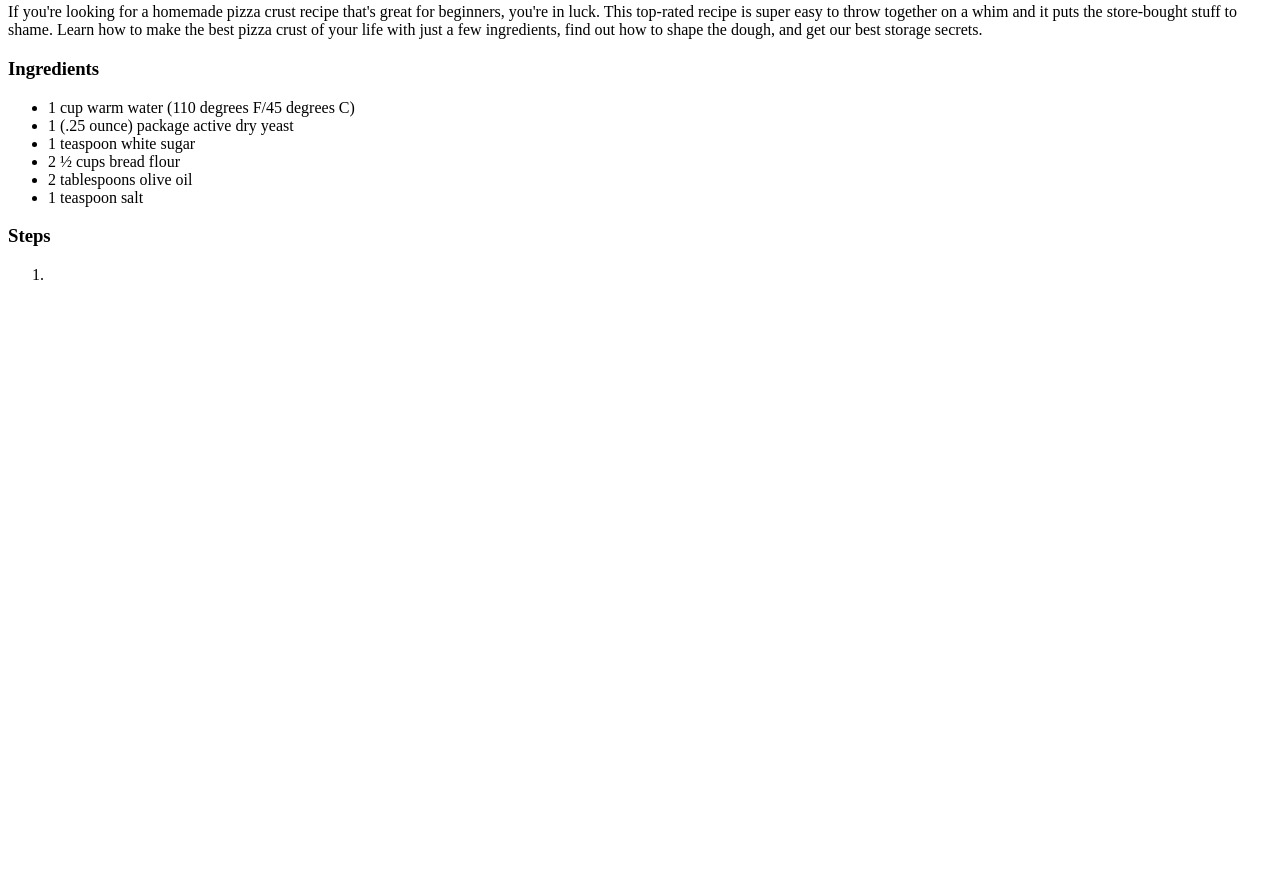
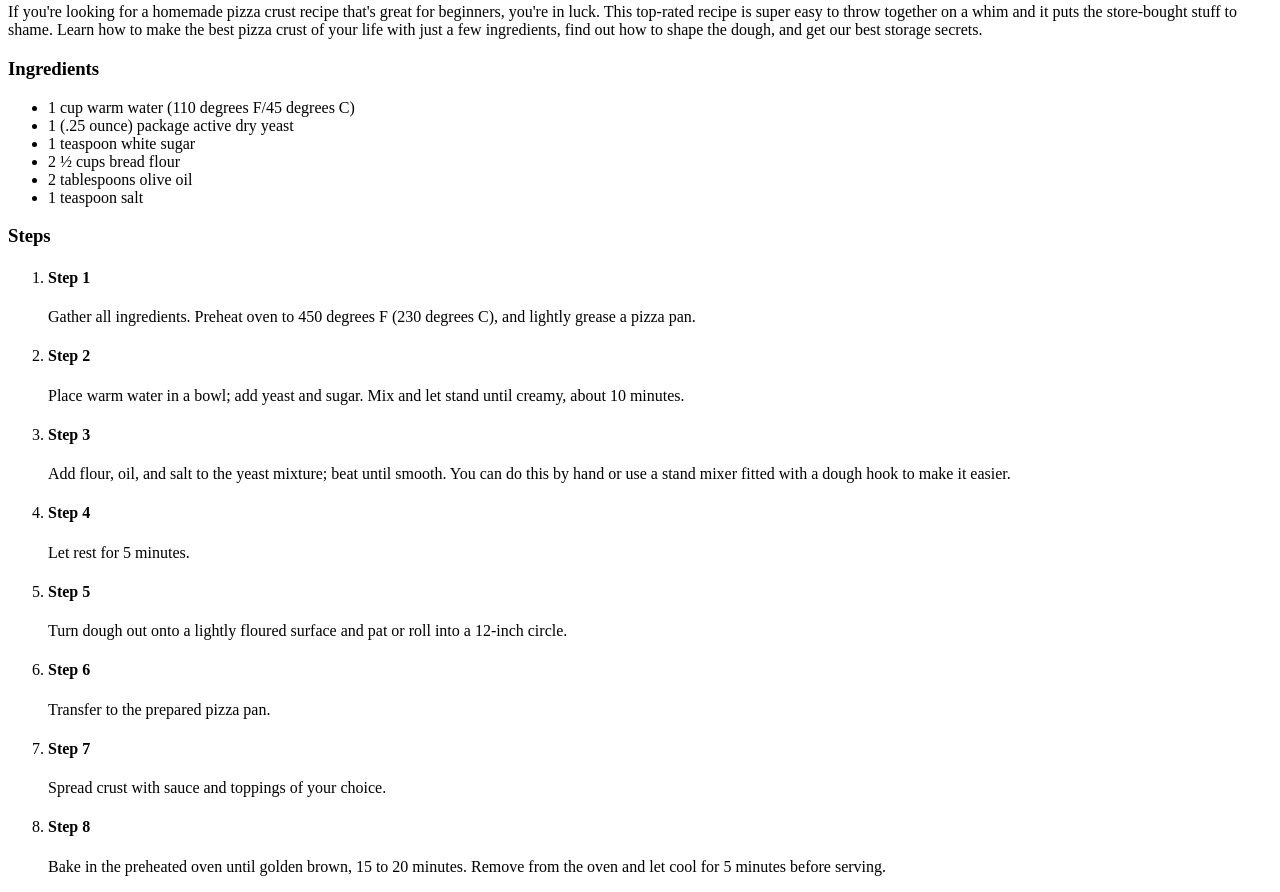
Before and after one commit to JavierVel1/odin-recipes, a plain HTML site: page recipes/pizza.html in a window 1280 px wide. Shown: the part 640-1532 px from the top of the page. Before the commit the page ends 940 px from the top, so only its background shows below. Drawn offline with Linux system fonts and the light colour scheme.

Commit message:
Update pizza.html
Added the steps for making the pizza

```diff
--- a/recipes/pizza.html
+++ b/recipes/pizza.html
@@ -26,7 +26,14 @@
 
     <h3>Steps</h3>
     <ol>
-        <li></li>
+        <li><h4>Step 1</h4> Gather all ingredients. Preheat oven to 450 degrees F (230 degrees C), and lightly grease a pizza pan.</li>
+        <li><h4>Step 2</h4> Place warm water in a bowl; add yeast and sugar. Mix and let stand until creamy, about 10 minutes.</li>
+        <li><h4>Step 3</h4> Add flour, oil, and salt to the yeast mixture; beat until smooth. You can do this by hand or use a stand mixer fitted with a dough hook to make it easier.</li>
+        <li><h4>Step 4</h4> Let rest for 5 minutes.</li>
+        <li><h4>Step 5</h4> Turn dough out onto a lightly floured surface and pat or roll into a 12-inch circle.</li>
+        <li><h4>Step 6</h4> Transfer to the prepared pizza pan.</li>
+        <li><h4>Step 7</h4> Spread crust with sauce and toppings of your choice.</li>
+        <li><h4>Step 8</h4> Bake in the preheated oven until golden brown, 15 to 20 minutes. Remove from the oven and let cool for 5 minutes before serving.</li>
     </ol>
 </body>
 </html>
```
